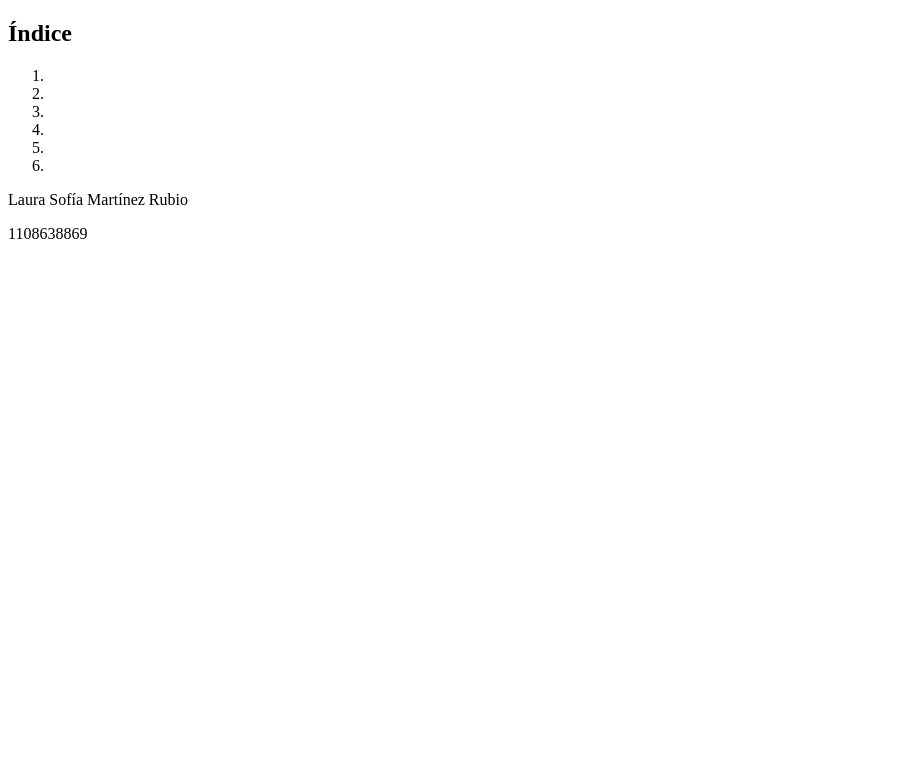
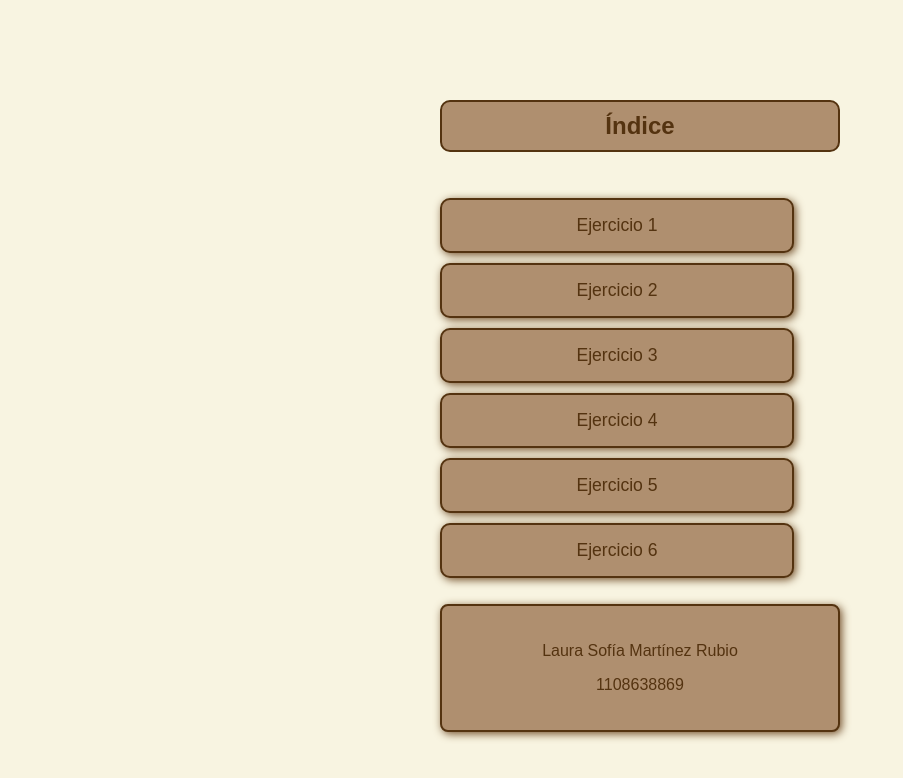
Before and after one commit to sofia2300/FS152T03, a plain HTML site: page index.html in a window 1280 px wide. Shown: the whole page, without its empty margins (0-903 px from the left). Drawn offline with Linux system fonts and the light colour scheme.

Commit message:
terminado detallitos

```diff
--- /dev/null
+++ b/CSS/index.css
@@ -0,0 +1,68 @@
+body {
+  background-color: #f8f4e1;
+  font-family: Arial, sans-serif;
+  margin: 0;
+  padding: 20px;
+}
+
+.titulo {
+  border: 2px solid #543310;
+  background-color: #af8f6f;
+  border-radius: 10px;
+  text-align: center;
+  padding: 10px;
+  color: #543310;
+}
+
+.contenedor {
+  display: flex;
+  max-width: 400px;
+  margin: 40px auto;
+  padding: 20px 0;
+  flex-direction: column;
+}
+
+ol {
+  width: 100%;
+  padding-left: 0;
+  list-style: none;
+}
+
+.ejercicio {
+  display: flex;
+  flex-wrap: wrap;
+  flex-direction: column;
+  width: 80%;
+  border: 2px solid #543310;
+  background-color: #af8f6f;
+  border-radius: 10px;
+  margin: 10px 0;
+  padding: 10px 15px;
+  text-align: center;
+  box-shadow: 2px 2px 8px #74512d;
+}
+
+.ejercicio a {
+  color: #543310;
+  text-decoration: none;
+  font-weight: 500;
+  font-size: 1.1rem;
+  padding: 5px;
+  border-radius: 5px;
+  transition: all 0.2s ease;
+}
+
+.ejercicio a:hover {
+  color: #543310;
+  background-color: rgba(255, 255, 255, 0.2);
+}
+
+.pie {
+  background-color: #af8f6f;
+  color: #543310;
+  padding: 20px;
+  text-align: center;
+  border-radius: 0.5rem;
+  box-shadow: 2px 2px 8px #74512d;
+  border: solid 2px #543310;
+}
--- a/index.html
+++ b/index.html
@@ -3,32 +3,33 @@
 <head>
     <meta charset="UTF-8">
     <meta name="viewport" content="width=device-width, initial-scale=1.0">
+    <link rel="stylesheet" href="./CSS/index.css">
     <title>Taller03</title>
 </head>
 <body>
-    <div class="container">
-        <h2>Índice</h2>
+    <div class="contenedor">
+        <h2 class="titulo">Índice</h2>
         <ol>
-            <li>
-                <a href="./HTML/ejercicio01.html"></a>
+            <li class="ejercicio">
+                <a href="./HTML/ejercicio01.html">Ejercicio 1</a>
             </li>
-            <li>
-                <a href="./HTML/ejercicio02.html"></a>
+            <li class="ejercicio">
+                <a href="./HTML/ejercicio02.html">Ejercicio 2</a>
             </li>
-            <li>
-                <a href="./HTML/ejercicio03.html"></a>
+            <li class="ejercicio">
+                <a href="./HTML/ejercicio03.html">Ejercicio 3</a>
             </li>
-            <li>
-                <a href="./HTML/ejercicio04.html"></a>
+            <li class="ejercicio">
+                <a href="./HTML/ejercicio04.html">Ejercicio 4</a>
             </li>
-            <li>
-                <a href="./HTML/ejercicio05.html"></a>
+            <li class="ejercicio">
+                <a href="./HTML/ejercicio05.html">Ejercicio 5</a>
             </li>
-            <li>
-                <a href="./HTML/ejercicio06.html"></a>
+            <li class="ejercicio">
+                <a href="./HTML/ejercicio06.html">Ejercicio 6</a>
             </li>
         </ol>
-        <footer>
+        <footer class="pie">
             <p>Laura Sofía Martínez Rubio</p>
             <p>1108638869</p>
         </footer>
```
